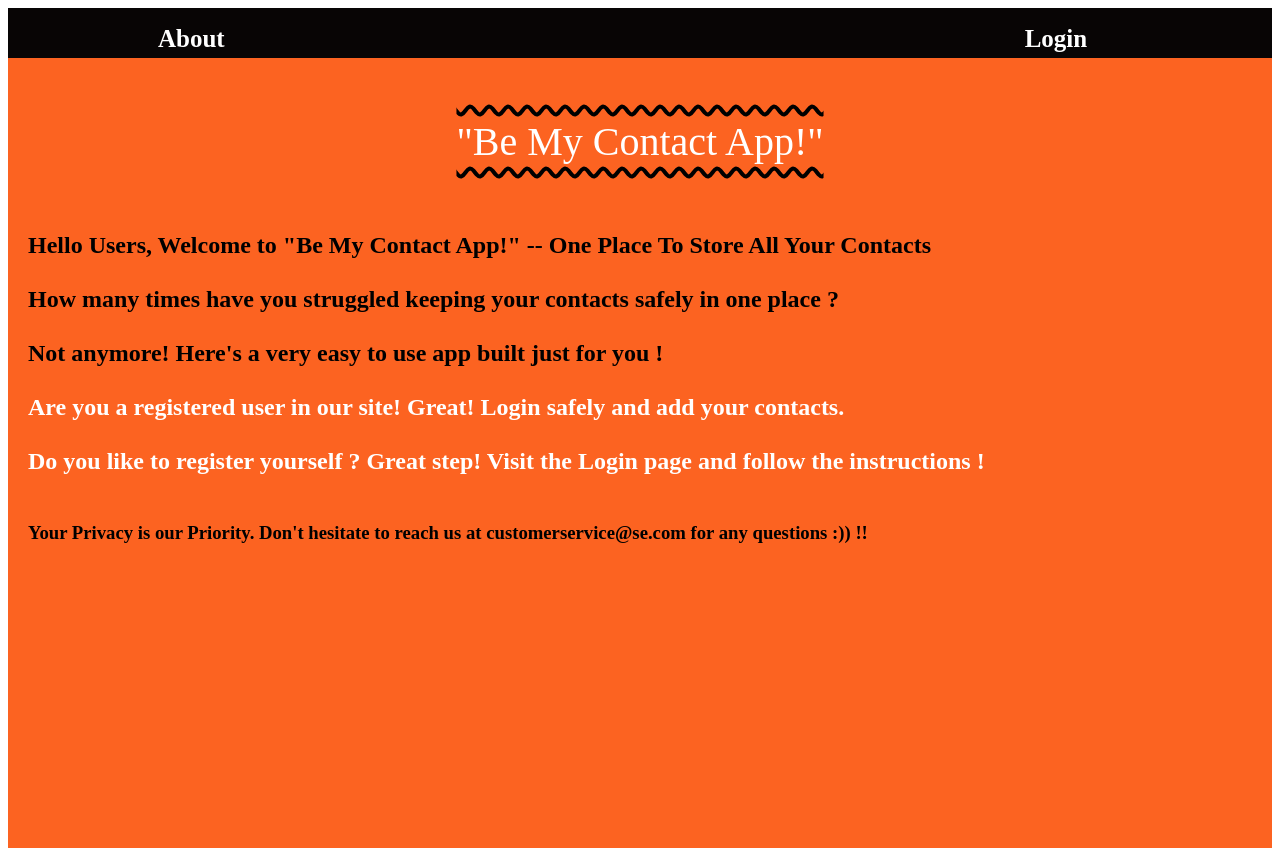
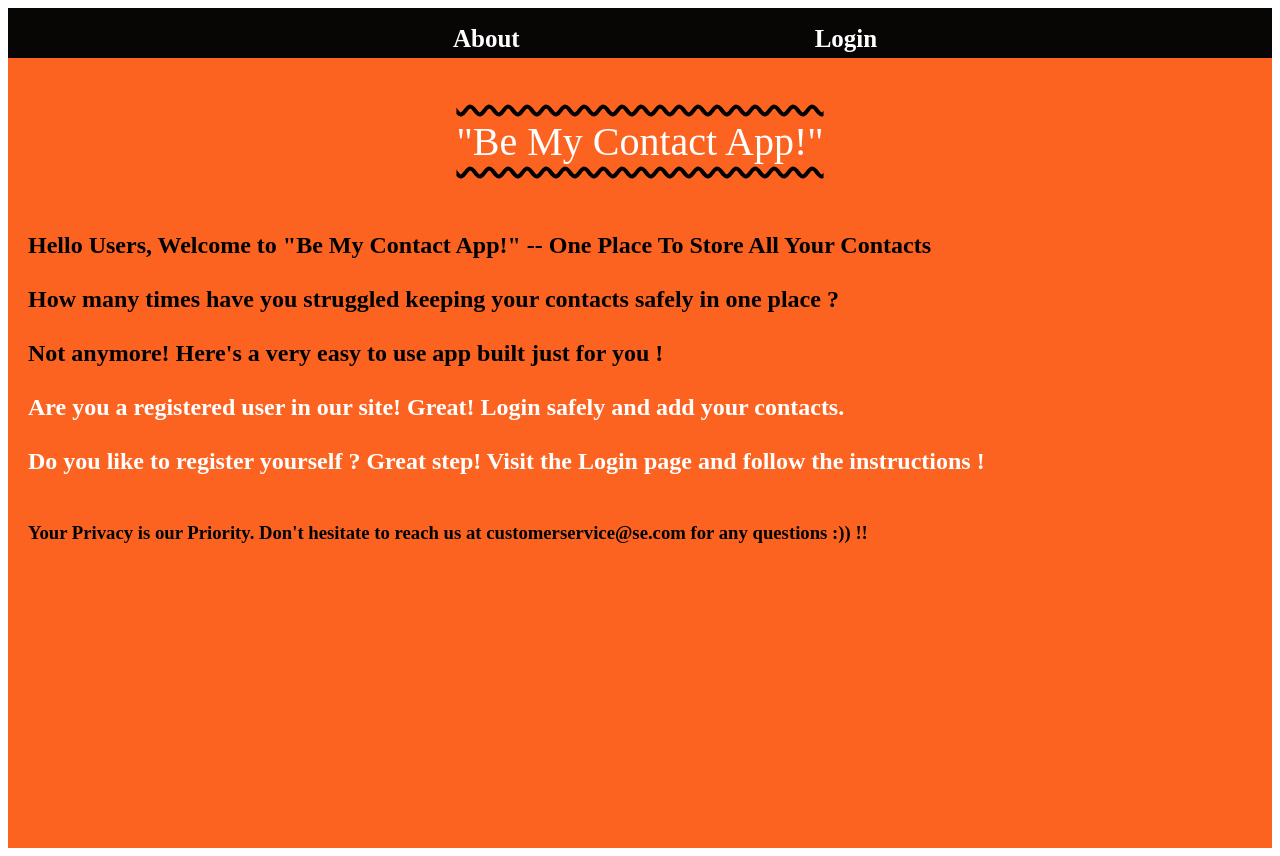
Before and after one commit to seetharamesh/react-redux, a React (Create React App) app: page / in a window 1280 px wide. Built offline with nearby package versions, Linux system fonts and the light colour scheme; no server answers.

Commit message:
cosmetic changes

```diff
--- a/package.json
+++ b/package.json
@@ -15,6 +15,7 @@
     "react-transition-group": "^4.4.1",
     "redux": "^4.0.5",
     "redux-devtools-extension": "^2.13.8",
+    "redux-persist": "^6.0.0",
     "styled-components": "^5.2.1",
     "validator": "^13.5.2",
     "web-vitals": "^0.2.4"
--- a/src/components/Dashboard.js
+++ b/src/components/Dashboard.js
@@ -29,8 +29,9 @@ export default function Dashboard() {
    store and then the page rerenders with new data*/
    useEffect(() => {
      const unsubscribe = store.subscribe(() => {
-     console.log("state inside dashboad");
+     console.log("inside useeffect() dashboad");
    });
+   console.log("length of store is: ", store.getState().length);
    return unsubscribe;
  },[]);
 
@@ -46,6 +47,7 @@ export default function Dashboard() {
       <h1>Contacts Directory</h1>
       <div className="flex">
         {
+
           store.getState().length && store.getState().map((user) => {
             console.log("inside dashboard map function");
             console.log("avatar is: ", user.Avatar);
--- a/src/components/Header.js
+++ b/src/components/Header.js
@@ -32,7 +32,7 @@ function Header() {
     <ul>
       <li>
         {
-          isAbout && <Link to="/about">
+          isAbout && <Link to="/about" className="aboutStyles">
               <strong>About</strong>
             </Link>
         }
@@ -44,7 +44,7 @@ function Header() {
       </li>
       <li>
         {
-          isLogin && <Link to="/about">
+          isLogin && <Link to="/about" className="loginStyles">
               <strong>About</strong>
             </Link>
         }
@@ -127,18 +127,20 @@ const Wrapper = styled.div `
   }
   .aboutStyles{
     display:inline-block;
-    margin-left:800px;
+    margin-left:295px;
     margin-top:30px;
   }
   .loginStyles{
     display:inline-block;
-    margin-left:475px;
-    margin-top:30px;
+    margin-left:200px;
+    margin-top:20px;
 
   }
   .registrationStyles{
     display:inline-block;
     margin-left:250px;
+    margin-top:20px;
+
   }
   .dashboardStyles{
     display: inline-block;
--- a/src/store.js
+++ b/src/store.js
@@ -9,7 +9,35 @@
 */
 import {createStore} from 'redux';
 import reducer from './reducer';
+import { devToolsEnhancer } from 'redux-devtools-extension';
+
+// function saveToLocalStorage(state){
+//   try{
+//     const serializedState = JSON.stringify(state);
+//     localStorage.setItem('state',serializedState);
+//   }catch(e){
+//     console.log(e);
+//   }
+// }
+
+// function loadFromLocalStorage(){
+//   try{
+//   const serializedState = localStorage.getItem('state');
+//   if(serializedState === null) return undefined
+//   return JSON.parse(serializedState)
+// }catch(e){
+//   console.log(e);
+//   return undefined;
+// }
+// }
+
+/*Note devToolsEnhancer is added for debugging purpose.
+  First install npm install redux-devtools-extension and below devToolsEnhancer() in your createStore*/
+ // const persistedState = loadFromLocalStorage()
 console.log("inside store");
-const store = createStore(reducer); //create the store and pass the Reducer so the store can be updated constantly
+// const store = createStore(reducer,persistedState,devToolsEnhancer()); //create the store and pass the Reducer so the store can be updated constantly
+
+ const store = createStore(reducer,devToolsEnhancer()); //create the store and pass the Reducer so the store can be updated constantly
 console.log("inside store AFTER createstore(reducer) is called and store looks like this ",store);
+ // store.subscribe(() => saveToLocalStorage(store.getState()));
 export default store;
```
Also changed, not shown: 2 other files (tests, documents, lock files or other folders).
